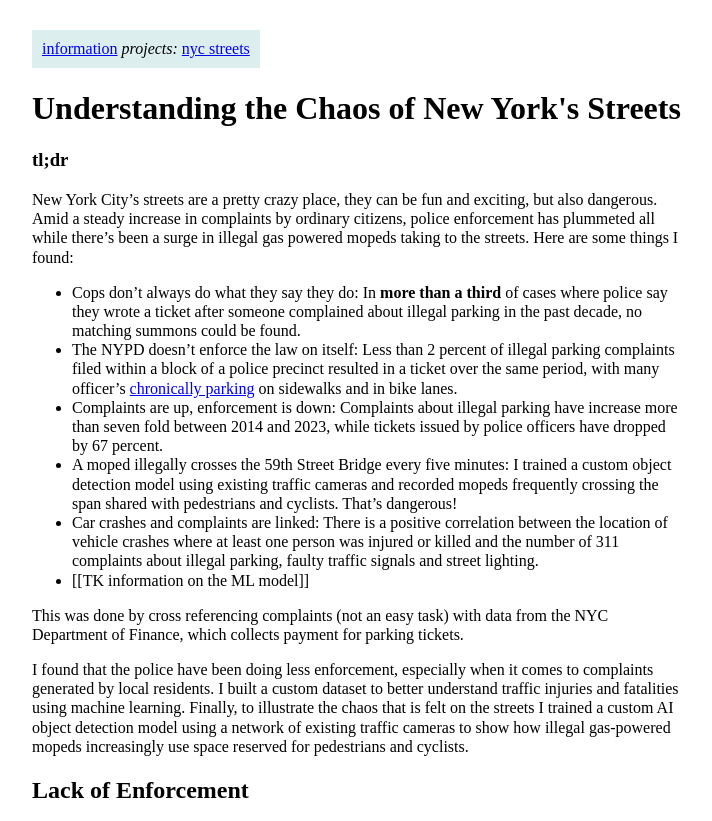
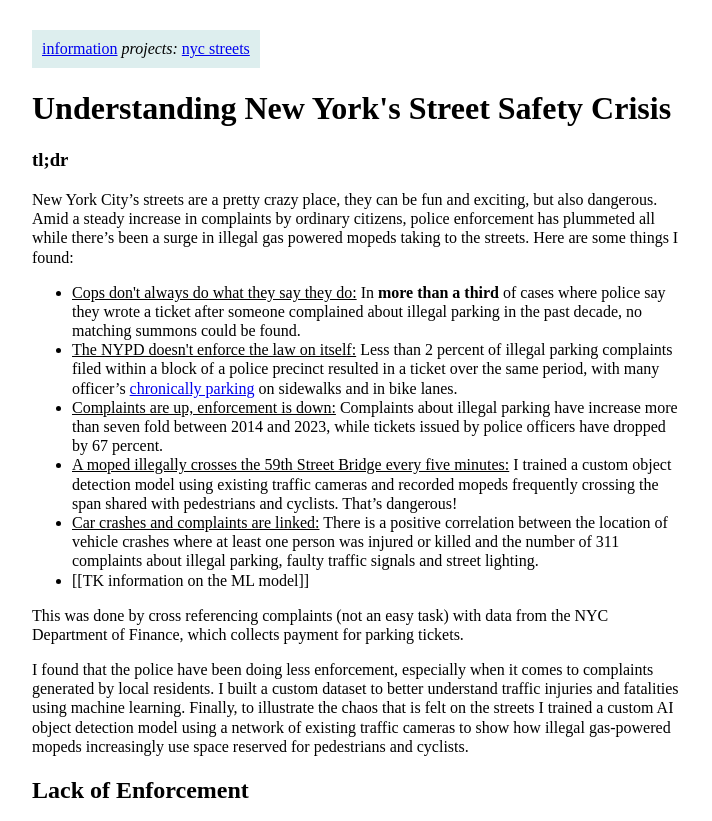
Before and after one commit to benarnav/benarnav.github.io, a Jekyll site: the page built from nyc_streets.md, in a window 1280 px wide, cut to the strip 0-821 px from the top of the page. Shown: the whole strip, without its empty margins (283-995 px from the left). Built offline with Jekyll 4.4.1, drawn with Linux system fonts in a browser that asks for light colours; some of the changed text lies outside the part shown.

Commit message:
added img

```diff
--- a/nyc_streets.md
+++ b/nyc_streets.md
@@ -1,16 +1,16 @@
 ---
-title: Understanding the Chaos of New York's Streets
+title: Understanding New York's Street Safety Crisis
 layout: page
 ---
 <h3>tl;dr</h3>
 New York City's streets are a pretty crazy place, they can be fun and exciting, but also dangerous. Amid a steady increase in complaints by ordinary citizens, police enforcement has plummeted all while there's been a surge in illegal gas powered mopeds taking to the streets. Here are some things I found:
 
-+ Cops don't always do what they say they do: In <b>more than a third</b> of cases where police say they wrote a ticket after someone complained about illegal parking in the past decade, no matching summons could be found.
-+ The NYPD doesn't enforce the law on itself: Less than 2 percent of illegal parking complaints filed within a block of a police precinct resulted in a ticket over the same period, with many officer's [chronically parking](https://www.sciencedirect.com/science/article/pii/S2590198223000635?via%3Dihub) on sidewalks and in bike lanes.
-+ Complaints are up, enforcement is down: Complaints about illegal parking have increase more than seven fold between 2014 and 2023, while
++ <u>Cops don't always do what they say they do:</u> In <b>more than a third</b> of cases where police say they wrote a ticket after someone complained about illegal parking in the past decade, no matching summons could be found.
++ <u>The NYPD doesn't enforce the law on itself:</u> Less than 2 percent of illegal parking complaints filed within a block of a police precinct resulted in a ticket over the same period, with many officer's [chronically parking](https://www.sciencedirect.com/science/article/pii/S2590198223000635?via%3Dihub) on sidewalks and in bike lanes.
++ <u> Complaints are up, enforcement is down:</u> Complaints about illegal parking have increase more than seven fold between 2014 and 2023, while
 tickets issued by police officers have dropped by 67 percent.
-+ A moped illegally crosses the 59th Street Bridge every five minutes: I trained a custom object detection model using existing traffic cameras and recorded mopeds frequently crossing the span shared with pedestrians and cyclists. That's dangerous!
-+ Car crashes and complaints are linked: There is a positive correlation between the location of vehicle crashes where at least one person was injured or killed and the number of 311 complaints about illegal parking, faulty traffic signals and street lighting.
++ <u>A moped illegally crosses the 59th Street Bridge every five minutes:</u> I trained a custom object detection model using existing traffic cameras and recorded mopeds frequently crossing the span shared with pedestrians and cyclists. That's dangerous!
++ <u>Car crashes and complaints are linked:</u> There is a positive correlation between the location of vehicle crashes where at least one person was injured or killed and the number of 311 complaints about illegal parking, faulty traffic signals and street lighting.
 + [[TK information on the ML model]]
 
 
@@ -28,3 +28,8 @@
 
 <iframe title="As Illegal Parking in NYC Grows, the Police Issue Fewer Tickets" aria-label="Interactive line chart" id="datawrapper-chart-mr9s9" src="https://datawrapper.dwcdn.net/mr9s9/4/" scrolling="no" frameborder="0" style="width: 0; min-width: 100% !important; border: 1 px solid white;" height="664" data-external="1"></iframe><script type="text/javascript">!function(){"use strict";window.addEventListener("message",(function(a){if(void 0!==a.data["datawrapper-height"]){var e=document.querySelectorAll("iframe");for(var t in a.data["datawrapper-height"])for(var r=0;r<e.length;r++)if(e[r].contentWindow===a.source){var i=a.data["datawrapper-height"][t]+"px";e[r].style.height=i}}}))}();
 </script>
+
+<figure style="display: block; margin: 0 auto; max-width: 2112px;">
+  <img scr="assets/img/moped_examples_citywide.jpg" alt="mopeds found using object detection" height="1440" width="2112">
+  <figcaption>Mopeds found using a custom object detection model.</figcaption>
+</figure>
```
Also changed, not shown: assets/img/moped_examples_citywide.jpg (added).
